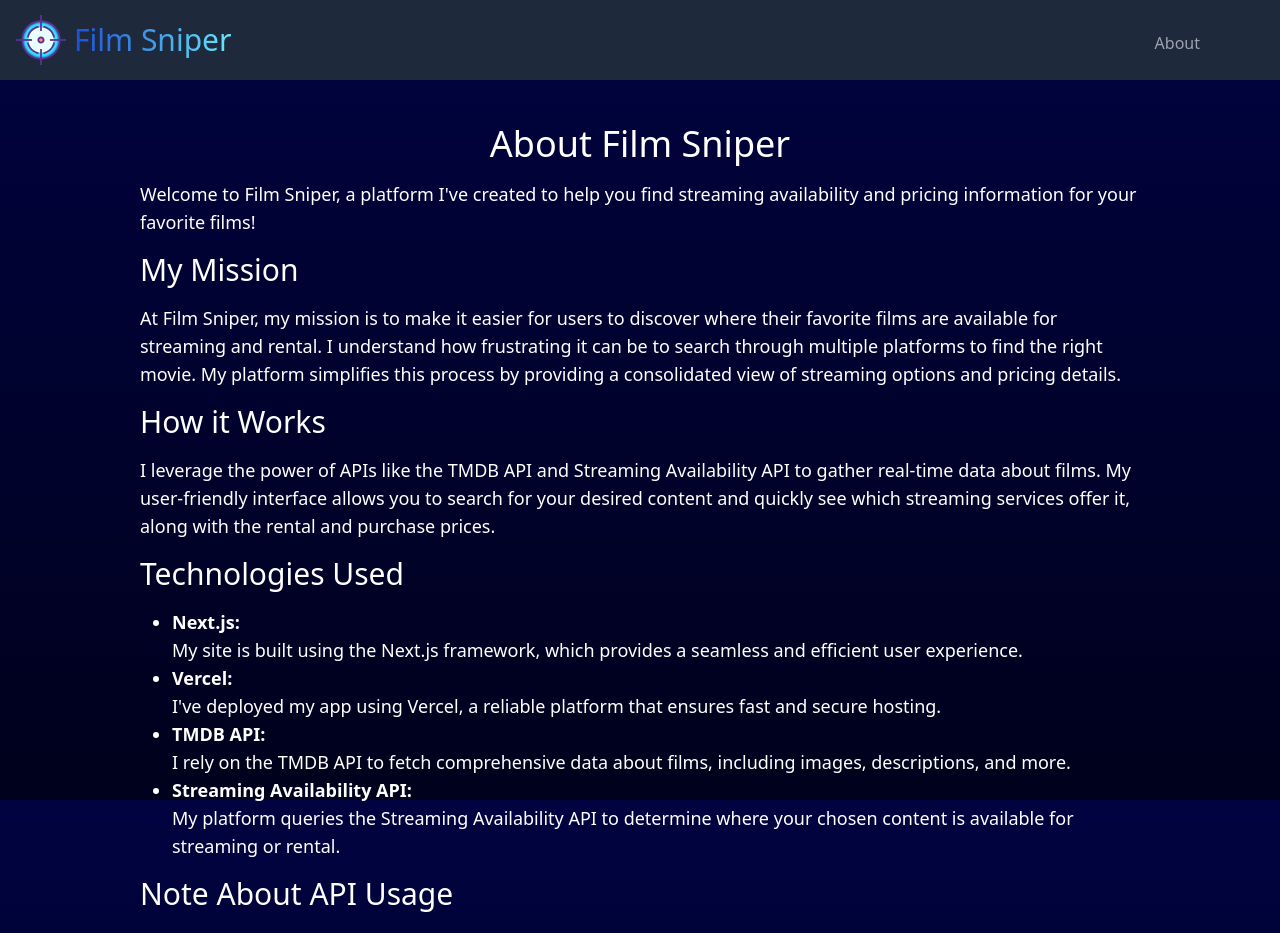
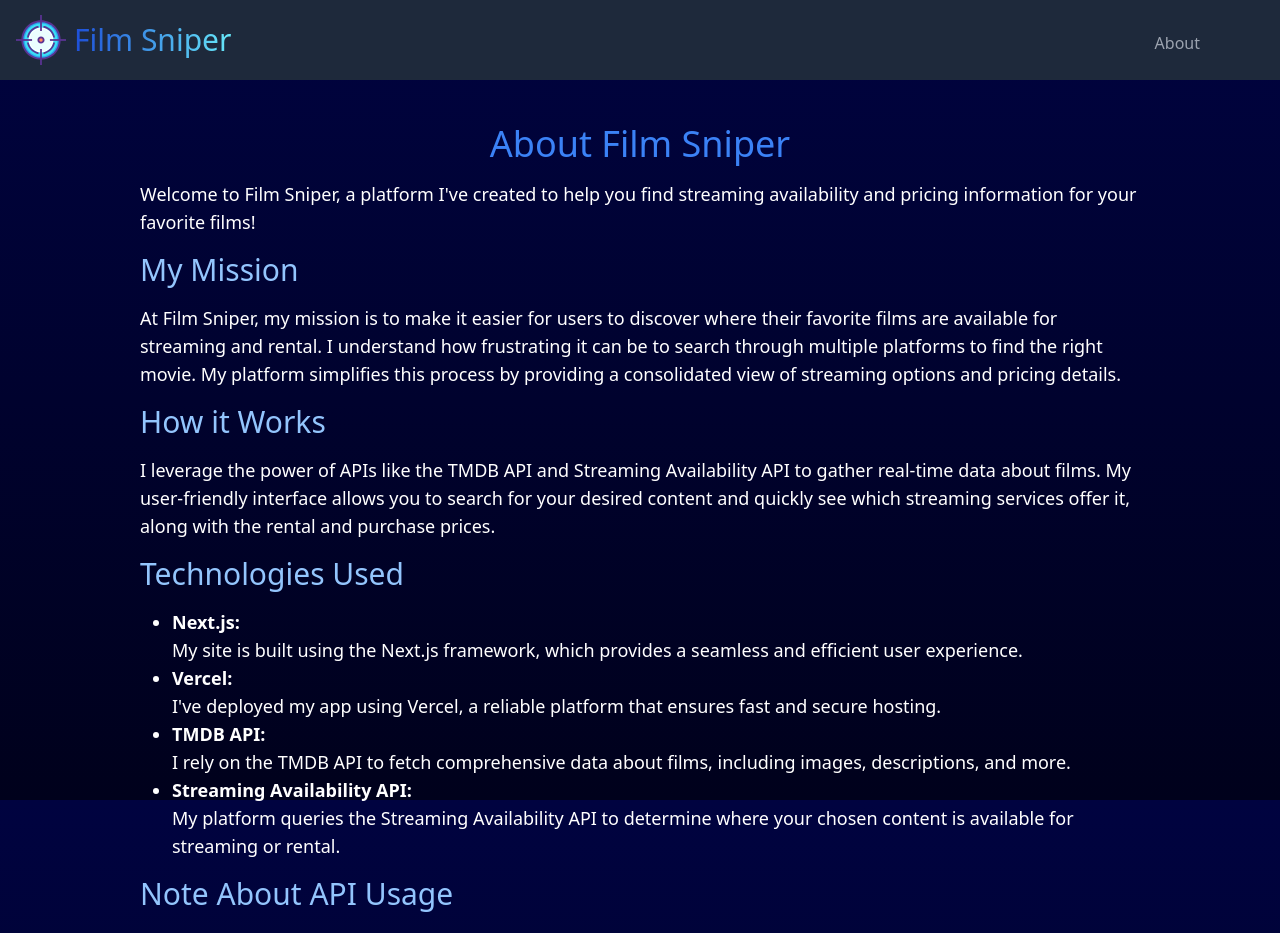
Before and after one commit to stalliardo/show-sniper, a Next.js app: page /about in a window 1280 px wide. Shown: the top 933 px of the page. Built offline with nearby package versions, Linux system fonts and the light colour scheme.

Commit message:
More style changes

```diff
--- a/app/about/page.tsx
+++ b/app/about/page.tsx
@@ -1,20 +1,20 @@
 const AboutPage = () => {
   return (
-    <section className="text-white w-[80%] mx-auto p-3 pb-10">
-      <h1 className="text-4xl text-center">About Film Sniper</h1>
+    <section className="text-white w-[80%] mx-auto p-1 sm:p-3 pb-10">
+      <h1 className="text-4xl text-center text-blue-500">About Film Sniper</h1>
       <p className="text-lg my-4">Welcome to Film Sniper, a platform I've created to help you find streaming availability and pricing information for your favorite films!</p>
 
-      <h2 className="text-3xl">My Mission</h2>
+      <h2 className="text-3xl text-blue-300">My Mission</h2>
       <p className="text-lg my-4">
         At Film Sniper, my mission is to make it easier for users to discover where their favorite films are available for streaming and rental. I understand how frustrating it can be to search through multiple platforms to find the right movie. My platform simplifies this process by providing a consolidated view of streaming options and pricing details.
       </p>
 
-      <h2 className="text-3xl">How it Works</h2>
+      <h2 className="text-3xl text-blue-300">How it Works</h2>
       <p className="text-lg my-4">
         I leverage the power of APIs like the TMDB API and Streaming Availability API to gather real-time data about films. My user-friendly interface allows you to search for your desired content and quickly see which streaming services offer it, along with the rental and purchase prices.
       </p>
 
-      <h2 className="text-3xl">Technologies Used</h2>
+      <h2 className="text-3xl text-blue-300">Technologies Used</h2>
       <ul className="ml-8 text-lg my-4">
         <li className="list-disc">
           <span className="font-bold">Next.js:</span>
@@ -34,7 +34,7 @@ const AboutPage = () => {
         </li>
       </ul>
 
-      <h2 className="text-3xl">Note About API Usage</h2>
+      <h2 className="text-3xl text-blue-300">Note About API Usage</h2>
       <p className="text-lg my-4">
         Please be aware that some of the features of my platform depend on third-party APIs. The TMDB API and Streaming Availability API offer a certain number of requests per day. If you encounter issues with the availability of data, it might be due to reaching the API's request limit. I'm constantly working to optimize my service, but keep in mind that external factors might affect its functionality.
 
--- a/app/globals.css
+++ b/app/globals.css
@@ -11,6 +11,7 @@ body {
   background: linear-gradient(to bottom, #000340, #00011c);
   background-attachment: fixed;
   overflow-y: auto;
+
 }
 
 .slate_btn {
--- a/app/media/[id]/page.tsx
+++ b/app/media/[id]/page.tsx
@@ -46,7 +46,7 @@ const Media = ({ params }: { params: { id: string } }) => {
   }, [])
 
   if (hasLoaded) {
-    if (Object.keys(data.streamingInfo).length > 0) {
+    if (data && Object.keys(data.streamingInfo).length > 0 && Object.keys(data.streamingInfo).includes("gb")) {
       return (
         <div className="text-white flex flex-col sm:flex-row relative">
           <div className='sm:absolute w-[140px] ml-3 mb-10 mt-[-20px] sm:right-4 sm:top-2 slate_btn' onClick={() => { router.back()}}>
@@ -84,11 +84,9 @@ const Media = ({ params }: { params: { id: string } }) => {
     } else {
       return (
         <>
-          <div className='text-4xl text-center text-white mt-32'>No data found for this title</div>
+          <div className='sm:text-4xl text-center text-white mt-32'>No data found for this title</div>
           <div className='mx-auto w-1/3 flex justify-center'>
-            <Link href="/">
-              <button className='slate_btn text-white border-none w-[200px] mt-8'>Back</button>
-            </Link>
+              <button className='slate_btn text-white border-none w-[200px] mt-8' onClick={() => { router.back()}}>Back</button>
           </div>
         </>
       )
--- a/components/Navbar.tsx
+++ b/components/Navbar.tsx
@@ -29,9 +29,10 @@ const Navbar = () => {
 
       {/* mobile nav */}
       <div className='sm:hidden mx-auto'>
-        <div className='w-fit flex items-center cursor-pointer' onClick={handleLogoClick}>
+        <div className='w-fit flex items-center cursor-pointer'>
           <Image src="/sniper.svg" width={40} height={40} alt='logo' className='object-contain ml-2' />
-          <h1 className='text-2xl blue_gradient ml-2'>Film Sniper</h1>
+          <h1 className='text-2xl blue_gradient ml-2' onClick={handleLogoClick}>Film Sniper</h1>
+          <p className='text-gray-400 mr-10 cursor-pointer hover:text-white mt-2 ml-20' onClick={() => router.push("/about")}>About</p>
         </div>
       </div>
     </nav>
--- a/components/SearchResults.tsx
+++ b/components/SearchResults.tsx
@@ -5,10 +5,10 @@ const SearchResults = ({ data }: any) => {
         <>
             {
                 data.results && data.results.length ?
-                    <section className="bg_colour w-full h-fit rounded-lg p-8">
-                        <h2 className="text-white text-3xl">Search Results</h2>
+                    <section className="w-full h-fit rounded-lg">
+                        <h2 className="text-white text-2xl text-center sm:text-left">Search Results</h2>
 
-                        <div className="flex items-center flex-col sm:flex-row justify-between gap-2 flex-wrap mt-8 ">
+                        <div className="flex items-center flex-col sm:flex-row justify-between gap-2 flex-wrap mt-4">
                             {data.results.map((d: any, index: number) => (
                                 <MiniMediaCard key={index} data={d} />
                             ))}
--- a/components/media/MiniMediaCard.tsx
+++ b/components/media/MiniMediaCard.tsx
@@ -21,15 +21,15 @@ const MiniMediaCard = ({ data }: any) => {
     }
 
     return (
-        <div className='w-60 bg-slate-700 h-auto rounded-xl py-2 px-4 mb-12'>
+        <div className='w-72 sm:w-60 h-auto rounded-xl py-2 px-4 mb-12'>
             {
                 data.poster_path ?
-                    <Image src={`https://image.tmdb.org/t/p/w200/${data.poster_path}`} width={160} height={100} alt="poster" className='mx-auto rounded cursor-pointer' onClick={handleMediaClicked}/>
+                    <Image src={`https://image.tmdb.org/t/p/w200/${data.poster_path}`} width={160} height={160} alt="poster" className='mx-auto rounded cursor-pointer w-full' onClick={handleMediaClicked}/>
                     :
-                    <Image src={"/sniper.svg"} width={160} height={100} alt="not found" className='mx-auto h-[230px] cursor-pointer' onClick={handleMediaClicked}/>
+                    <Image src={"/sniper.svg"} width={160} height={100} alt="not found" className='mx-auto h-[230px] cursor-pointer w-full' onClick={handleMediaClicked}/>
             }
-            <div>
-                <h3 className='text-center text-xl text-blue-400 mb-6 cursor-pointer hover:text-white' onClick={handleMediaClicked}>{data.title}</h3>
+            <div className='w-full'>
+                <h3 className='text-left truncate text-blue-400 mb-2 mt-6 cursor-pointer hover:text-white' onClick={handleMediaClicked}>{data.title}</h3>
                 <LabelAndP label="Released" value={formatDate(data.release_date)} />
                 <LabelAndP label="Rating" value={parseFloat(data.vote_average).toFixed(1)} />
             </div>
```
